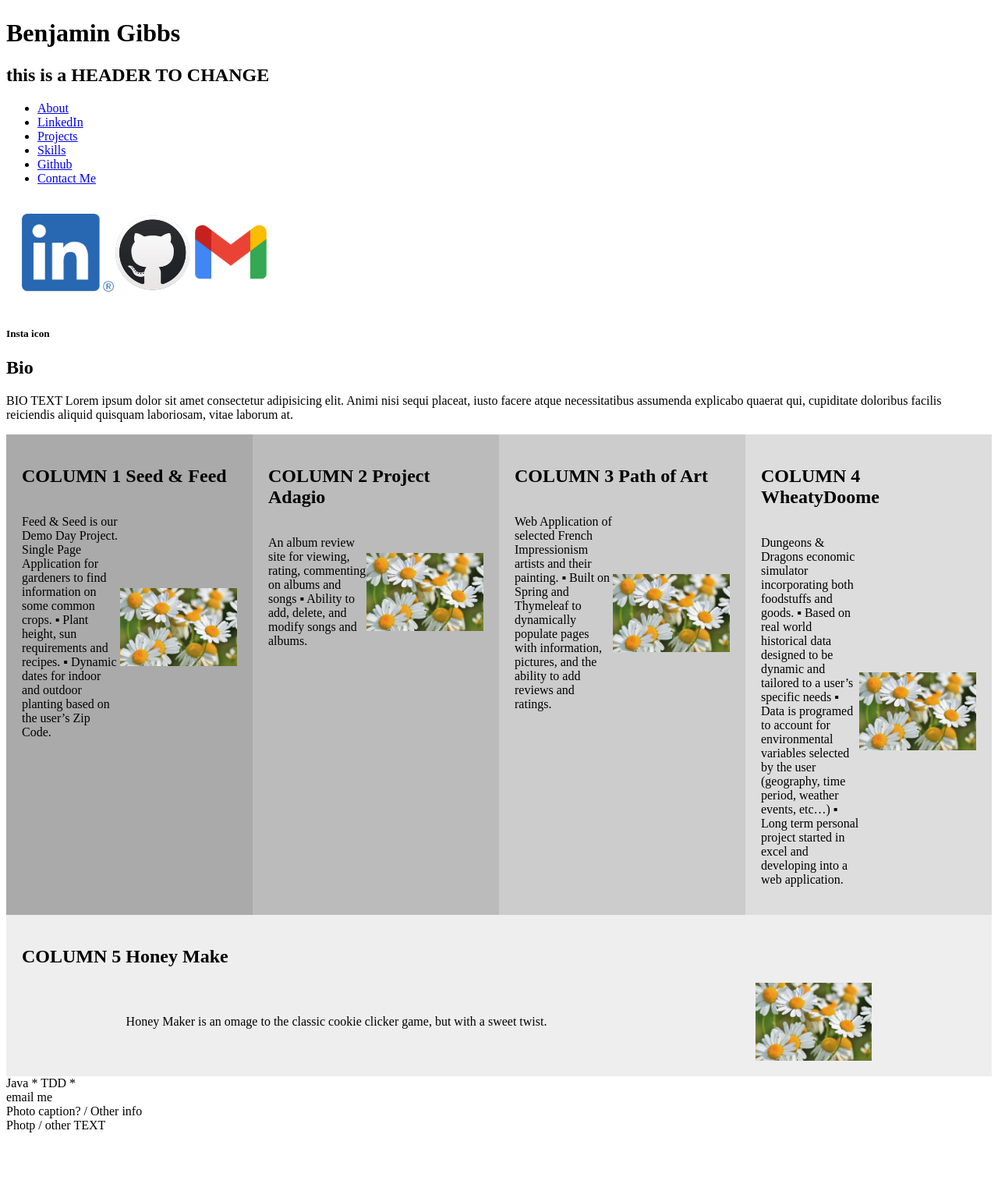
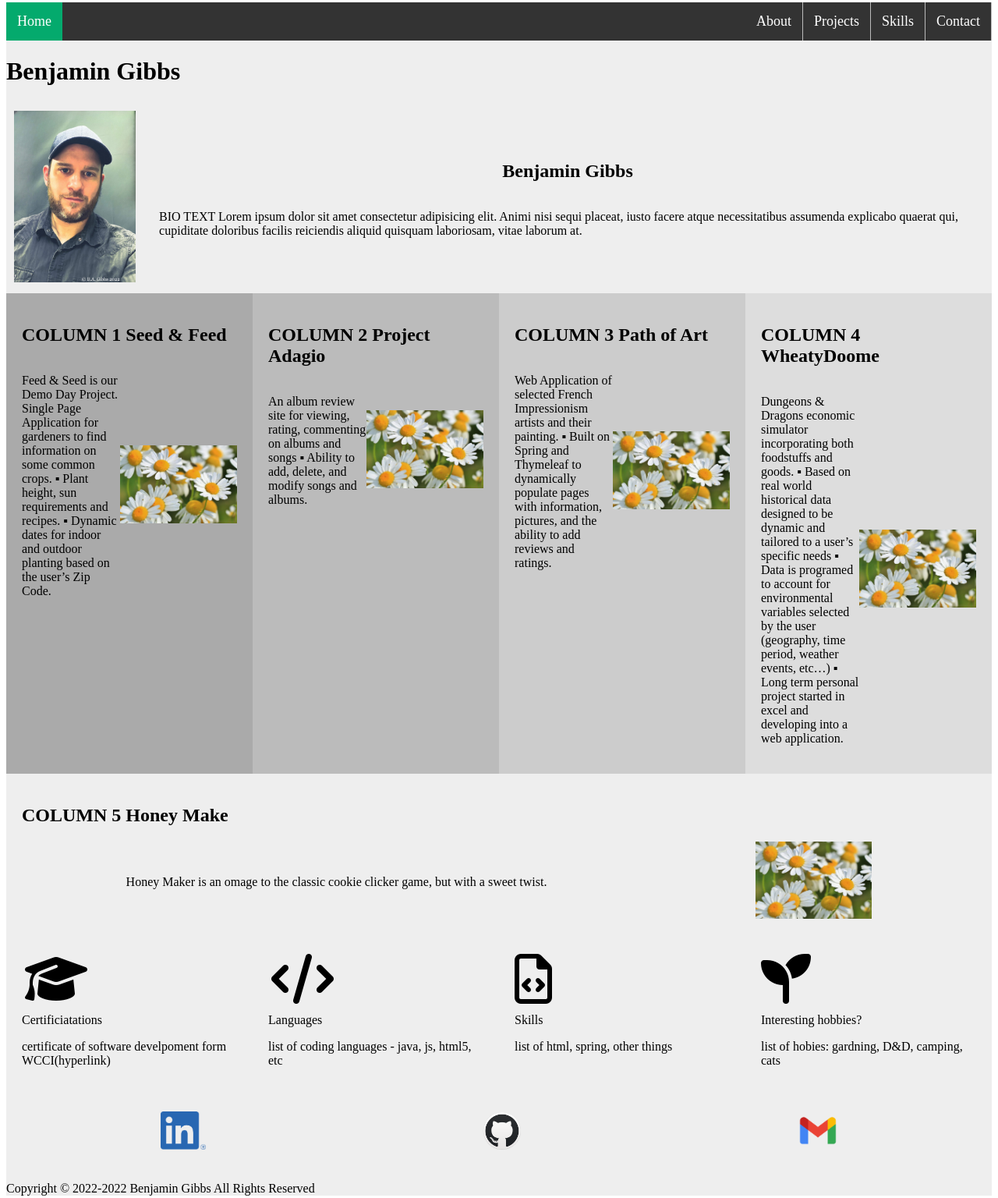
Before and after one commit to benjamin-gibbs-2/benjamin-gibbs-2.github.io, a plain HTML site: page index.html in a window 1280 px wide. Shown: the part 5-1541 px from the top of the page at 78% size. Before the commit the page ends 1465 px from the top, so only its background shows below. Drawn offline with Linux system fonts and the light colour scheme.

Commit message:
Formatting, HTML, and CSS work. NavBar built and working.
Added copyright footer with auto updating 'to' year.
Moved contact icons to footer.
Linked nav #links.
All img now restricted with object-fit: contain.
Revamped NavBar - cleaner looking, interactivity, sticky.

Skills section updated and moved.
Icons added for Skills section.
CSS clean up.
Minor HTML cleanup.

```diff
--- a/css/layout.css
+++ b/css/layout.css
@@ -5,6 +5,45 @@
 
 *{
     box-sizing: border-box;
+
+}
+
+.container {
+    background-color: #eee;
+}
+
+/* ************************* */
+
+@media screen and (max-width: 992px) {
+  .about_me{
+    flex: 50%;
+  }
+}
+
+@media screen and (max-width: 600px) {
+  .about_me_section{
+    flex-direction: column;
+  }
+}
+
+
+.bioInfo{
+  display: flex;
+align-items: center;
+}
+
+.profile_photo img{
+  object-fit: contain;
+  height: 15em;
+  padding: 10px;
+}
+
+.bioBody {
+    display: flex;
+    flex-direction: column;
+    justify-content: space-around;
+    align-items: center;
+    padding: 20px;
 }
 
 
@@ -15,16 +54,12 @@
 
 
 
-
-
-.contact_icons {
-    display: flex;
-    flex-wrap: wrap;
-}
+/* ******************************** */
 
 .link-icons {
-display: flex;
-    flex: 40%;
+background-color: #eee;
+  display: flex;
+ justify-content: space-around;
 padding: 20px;
 }
 .icon_image:hover{
@@ -46,21 +81,90 @@ padding: 20px;
   }
 }
 
-.icon_image{
-    max-height: 100px;
+.icon_image img{
+  object-fit: contain;
+  height: 50px;
 }
 
 .header {
     display: flex;
 }
 
-/* ****************************** */
 
 
+/* **************************** */
+/*  NAV BAR */
+ul {
+  font-size: large;
+  list-style-type: none;
+  margin: 0;
+  padding: 0;
+  overflow: hidden;
+  background-color: #333;
+    position: -webkit-sticky; /* Safari */
+  position: sticky;
+  top: 0;
+}
+li {
+float: right;
+border-right: 1px solid #bbb;
+  }
+ li:first-child {
+  border-right: none;
+}
+  li a {
+    display: block;
+    color: white;
+    text-align: center;
+    padding: 14px 14px;
+    text-decoration: none;
+  }
+  li a:hover{
+    background-color: #B784A7;
+  }
+  li a:hover:not(.active){
+    background-color: #04AA6D;
+  }
+  .active {
+    background-color: #04AA6D;
+  }
+
+/* ****************************** */
+/* SKILLS SECTION */
+
+.skills_section {
+
+  display: flex;
+  flex-wrap: wrap;
+}
+
+.skill_blocks {
+
+  flex: 25%;
+  padding: 20px;
+}
+
+@media screen and (max-width: 992px) {
+  .skill_blocks{
+    flex: 50%;
+  }
+}
+@media screen and (max-width: 600px) {
+  .skills_section {
+    flex-direction: column;
+  }
+}
+
+i {
+  object-fit: contain;
+  height: 50px;
+}
+/* ****************************** */
 .projects-section{
     display: flex;
     flex-wrap: wrap;
 }
+
 
 
 .project {
@@ -68,47 +172,31 @@ flex: 20%;
 padding: 20px;
 }
 
+
+
+
 @media screen and (max-width: 992px) {
   .project {
     flex: 50%;
   }
+
 }
 
 @media screen and (max-width: 600px) {
   .projects-section {
     flex-direction: column;
   }
+
 }
 
-.project-image{
+.project-image img{
     /* box-sizing: border-box; */
-    max-height: 100px;
+    object-fit: contain;
+    height: 100px;
     /* box-sizing: inherit; */
 
 }
-/*
-.projects-section {
-    display: flex;
 
-    flex-wrap: wrap;
-
-}
-
-.project-title {
-    display: flex;
-    justify-content: center;
-    width: 100%;
-}
-
-.project-body p {
-    font-size: large;
-    font-family: Verdana, Geneva, Tahoma, sans-serif;
-    box-sizing: border-box;
-width: 100%;
-border: solid #5B6DCD 10px;
-padding: 5px;
-}
-*/
 .project-body {
     display: flex;
     flex-direction: row;
--- a/index.html
+++ b/index.html
@@ -8,59 +8,71 @@
     <link rel="stylesheet" href="css/layout.css">
     <link rel="stylesheet" href="css/style.css">
     <title>Document</title>
+    <script src="https://kit.fontawesome.com/1fc572ad75.js" crossorigin="anonymous"></script>
 </head>
+<!--
+    File: index.html
+    Benjamin Gibbs
+    Contact: Benjamin.Gibbs2@gmail.com
 
+    MIT Licensed - see http://opensource.org/licenses/MIT for details.
+    Anyone may freely use this code. Just don't sue me if it breaks stuff.
+
+    Created: September 3rd, 2015.
+
+    Last Updated: November 13th, 2021.
+
+    Benjamin Gibbs' personal website. This site has information about him,
+    details about his education, skills, and links to his GitHub and LinkedIn
+    Profiles. This site is hosted on GitHub Pages.
+  -->
 
 <body>
     <div class="container">
-        <div class="header">
-        <header>
-            <h1>Benjamin Gibbs</h1>
-            <h2>this is a HEADER TO CHANGE </h2>
-            <nav class="main_links">
+
+  <div id="home">
+
+      </div>
                 <ul>
+                    <li style="float:left"><a class="active" href="#home"> Home</a></li>
+                                        <li><a href="#contact_me">Contact</a></li>
+                    <li><a href="#skills">Skills</a></li>
+                    <li><a href="#projects">Projects</a></li>
                     <li><a href="#about"> About</a></li>
-                    <li><a href="https://www.linkedin.com/in/benjamin-gibbs2/"> LinkedIn</a> </li>
-                    <li><a href="#projectheader">Projects</a></li>
-                    <li><a href="#skillsnav">Skills</a></li>
-                    <li><a href="https://github.com/benjamin-gibbs-2"> Github</a></li>
-                    <li><a href="#contact">Contact Me</a></li>
-
-
-                </ul>
-                <section class="contact_icons">
- <div class="link-icons">
-
-    <a href="https://www.linkedin.com/in/benjamin-gibbs2/" target="_blank"> <img class="icon_image" src="Icons\LI-In-Bug.png"></a>
 
 
 
 
-    <a href="https://github.com/benjamin-gibbs-2" target="_blank"> <img class="icon_image" src="Icons\OctoCat.png"></a>
+
+
+                </ul>
+                       <div class="header">
+
+            <h1>Benjamin Gibbs</h1>
 
 
 
-    <a href="mailto: benjamin.gibbs2@gmail.com"> <img class="icon_image" src="Icons\gmailLogo.png"></a>
 
-</div>
-</section>
-            </nav>
-
-        </header>
     </div>
 
 
-    <h5>Insta icon </h5>
+<section class="about_me_section" id="about">
+    <div class="about_me">
+<div class="bioInfo">
+   <div class="profile_photo">
+    <img alt="Photo of Benjamin Gibbs. Copyright B.A. Gibbs photography 2022" src="Icons\Benjamin Gibbs photo Copyright-BAGPhoto.jpg">
+    </div>
 
-<div class="bioInfo">
-    <h2>Bio</h2>
 
 <div class="bioBody">
+    <h1>Benjamin Gibbs</h1>
     <p>BIO TEXT Lorem ipsum dolor sit amet consectetur adipisicing elit. Animi nisi sequi placeat, iusto facere atque necessitatibus assumenda explicabo quaerat qui, cupiditate doloribus facilis reiciendis aliquid quisquam laboriosam, vitae laborum at. </p>
 </div>
 </div>
+</div>
+</section>
 
-<section class="projects-section">
+<section class="projects-section" id="projects">
 
 <div class="project" style="background-color:#aaa;">
     <div class="project-title">
@@ -72,8 +84,9 @@ some common crops.
 ▪ Plant height, sun requirements and recipes.
 ▪ Dynamic dates for indoor and outdoor planting based on the
 user’s Zip Code.</p>
-    <img class="project-image" src="Icons\chamomile_photo.jpg">
-
+<div class="project-image">
+    <img alt="Image of the 'Feed & Seed' project" src="Icons\chamomile_photo.jpg">
+</div>
 
     </div>
 </div>
@@ -86,7 +99,9 @@ user’s Zip Code.</p>
        <p>An album review site for viewing, rating, commenting on
 albums and songs
 ▪ Ability to add, delete, and modify songs and albums. </p>
-    <img class="project-image" src="Icons\chamomile_photo.jpg">
+    <div class="project-image">
+    <img alt="Image of the 'Project Adagio' project" src="Icons\chamomile_photo.jpg">
+</div>
     </div>
 </div>
 
@@ -101,7 +116,9 @@ their painting.
 ▪ Built on Spring and Thymeleaf to dynamically populate pages
 with information, pictures, and the ability to add reviews and
 ratings.</p>
-    <img class="project-image" src="Icons\chamomile_photo.jpg">
+    <div class="project-image">
+    <img alt="Image of 'Path of Art' project" src="Icons\chamomile_photo.jpg">
+</div>
     </div>
 </div>
 
@@ -119,7 +136,9 @@ selected by the user (geography, time period, weather events,
 etc…)
 ▪ Long term personal project started in excel and developing into
 a web application.</p>
-    <img class="project-image" src="Icons\chamomile_photo.jpg">
+ <div class="project-image">
+    <img alt="Image of the 'Wheaty Doome' project" src="Icons\chamomile_photo.jpg">
+</div>
     </div>
 </div>
 
@@ -129,24 +148,70 @@ a web application.</p>
     </div>
 <div class="project-body">
        <p>Honey Maker is an omage to the classic cookie clicker game, but with a sweet twist.</p>
-    <img class="project-image" src="Icons\chamomile_photo.jpg">
+  <div class="project-image">
+    <img alt="Image of the 'Honey Maker' project" src="Icons\chamomile_photo.jpg">
+</div>
     </div>
 </div>
 
 </section>
 
+<section id="skills">
+    <div class="skills_section">
+
+         <div class="skill_blocks">
+            <img class="skill_img" src="">
+            <i class="fa-solid fa-graduation-cap fa-4x"></i>
+            <p>Certificiatations</p>
+            <p>certificate of software develpoment form WCCI(hyperlink)</p>
+        </div>
+        <div class="skill_blocks">
+            <img class="skill_img" src="">
+            <i class="fa fa-4x fa-code fa-4x"></i>
+            <p>Languages</p>
+            <p>list of coding languages - java, js, html5, etc</p>
+        </div>
+
+        <div class="skill_blocks">
+           <i class="fa-regular fa-file-code fa-4x"></i>
+            <p>Skills</p>
+            <p>list of html, spring, other things</p>
+        </div>
+        <div class="skill_blocks">
+            <i class="fa-solid fa-seedling fa-4x"></i>
+            <p>Interesting hobbies?</p>
+            <p>list of hobies: gardning, D&D, camping, cats</p>
+        </div>
+
+
+    </div>
+</section>
 
 
 
-<div class="div17">Java * TDD *  </div>
 
-<div class="div18">
-    <a herf="https://www.youtube.com/watch?v=dQw4w9WgXcQ"</>email me </a></div>
-<div class="div19">Photo caption? / Other info </div>
-<div class="div20"> Photp / other TEXT</div>
+<footer>
+    <section id="contact_me">
+    <section class="contact_icons">
+ <div class="link-icons">
+<div class="icon_image">
+    <a href="https://www.linkedin.com/in/benjamin-gibbs2/" target="_blank"> <img alt="LinkedIn logo. Click to open my LinkedIn profile page" src="Icons\LI-In-Bug.png"></a>
+</div>
+
+
+   <div class="icon_image">
+    <a href="https://github.com/benjamin-gibbs-2" target="_blank"> <img alt="Github OctoCat logo. Click to open my GitHub profile page." src="Icons\OctoCat.png"></a>
+</div>
+
+<div class="icon_image">
+    <a href="mailto: benjamin.gibbs2@gmail.com"> <img alt="gmail logo. Click to open an email client to send me an email. My email address is: Benjamin.Gibbs2@gmail.com" src="Icons\gmailLogo.png"></a>
+</div>
 
 </div>
-
+</section>
+</section>
+    <p> Copyright &copy; 2022-<script>document.write(new Date().getFullYear())</script> Benjamin Gibbs All Rights Reserved</p>
+</footer>
 </body>
 
 </html>
```
